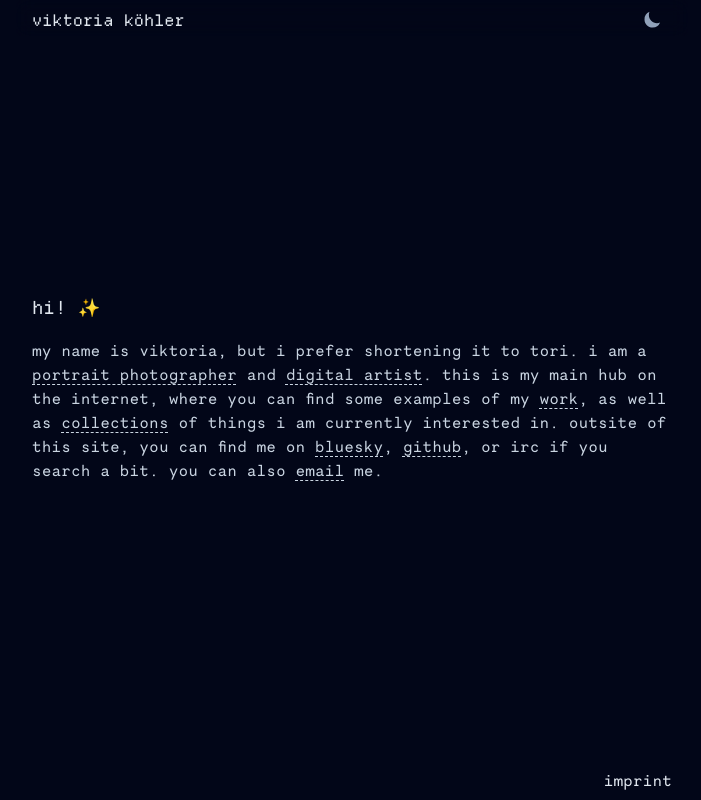
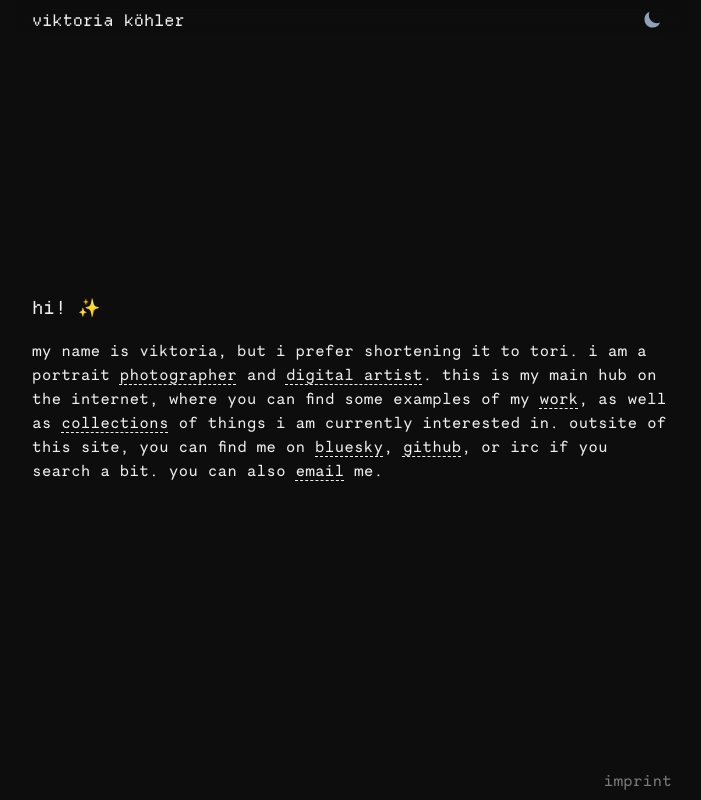
Before and after one commit to toridotzip/website-gen, a website: page src/index.html in a window 1280 px wide. Shown: the whole page, without its empty margins (288-989 px from the left). Drawn offline with Linux system fonts and the light colour scheme; files whose address does not match are found by name.

Commit message:
color adjustment

```diff
--- a/src/index.html
+++ b/src/index.html
@@ -1,5 +1,5 @@
 <!doctype html>
-<html class="dark">
+<html lang="en" class="dark">
 
 <head>
     <meta charset="UTF-8">
@@ -8,9 +8,9 @@
     <title>Viktoria Köhler</title>
 </head>
 
-<body class="min-h-screen flex mx-auto max-w-2xl flex-col justify-between lowercase font-mono font-normal bg-slate-200 dark:bg-slate-950 selection:text-violet-400">
+<body class="min-h-screen flex mx-auto max-w-2xl flex-col justify-between lowercase font-mono font-normal bg-slate-200 dark:bg-silver-900 dark:text-silver-100 selection:text-amulet-400 dark:selection:text-amulet-500">
     <!-- Navbar -->
-    <nav class="w-full max-w-2xl px-4 pt-2 pb-1 max-h-9 fixed flex flex-row items-center justify-between text-slate-950 dark:text-slate-200 text-base backdrop-blur-sm">
+    <nav class="w-full max-w-2xl px-4 pt-2 pb-1 max-h-9 fixed flex flex-row items-center justify-between text-base backdrop-blur-sm">
         <a href="index.html" class="font-display font-medium">Viktoria Köhler</a>
         <!-- Dark mode toggle -->
         <button id="theme-toggle" type="button" class="p-2.5">
@@ -24,15 +24,15 @@
     </nav>
     <!-- Content -->
     <main class="flex flex-col items-start justify-center grow py-5 px-4 text-base">
-        <div class="pt-15 pb-8 content-end text-slate-600 dark:text-slate-300">
-            <h1 class="text-lg font-display text-slate-950 dark:text-slate-200 ">Hi! ✨</h1>
+        <div class="pt-15 pb-8 content-end">
+            <h1 class="text-lg font-display">Hi! ✨</h1>
             <p class="pt-4 pb-5">
-                My name is Viktoria, but I prefer shortening it to Tori. I am a <a href="photo.html">portrait photographer</a> and <a href="arts.html">digital artist</a>. This is my main hub on the internet, where you can find some examples of my <a href="work.html">work</a>, as well as <a href="notes.html">collections</a> of things I am currently interested in. Outsite of this site, you can find me on <a href="https://bsky.app/profile/etc-vi.itch.io">bluesky</a>, <a href="https://github.com/toridotzip">github</a>, or IRC if you search a bit. You can also <a href="mailto:mail@tori.zip">email</a> me.
+                My name is Viktoria, but I prefer shortening it to Tori. I am a portrait <a href="photo.html">photographer</a> and <a href="arts.html">digital artist</a>. This is my main hub on the internet, where you can find some examples of my <a href="work.html">work</a>, as well as <a href="notes.html">collections</a> of things I am currently interested in. Outsite of this site, you can find me on <a href="https://social.xenofem.me/users/etc_vi">bluesky</a>, <a href="https://github.com/toridotzip">github</a>, or IRC if you search a bit. You can also <a href="mailto:mail@tori.zip">email</a> me.
             </p>
         </div>
     </main>
     <!-- Footer -->
-    <footer class="px-4 pb-2 flex flex-row-reverse justify-between text-slate-950 dark:text-slate-200 text-base">
+    <footer class="px-4 pb-2 flex flex-row-reverse justify-between text-silver-600 dark:text-silver-500 text-base">
         <a href="imprint.html">Imprint</a>
     </footer>
 
--- a/src/input.css
+++ b/src/input.css
@@ -3,8 +3,28 @@
 @theme {
     --font-mono: "Necto Mono", sans-serif;
     --font-display: "Departure Mono", sans-serif;
-    --color-bg: oklch(15.91% 0 0);
-    --color-
+    --color-silver-50: oklch(97.91% 0 0);
+    --color-silver-100: oklch(95.51% 0 0);
+    --color-silver-200: oklch(90.37% 0 0);
+    --color-silver-300: oklch(79.21% 0 0);
+    --color-silver-400: oklch(74.76% 0 0);
+    --color-silver-500: oklch(58.63% 0 0);
+    --color-silver-600: oklch(62.68% 0 0);
+    --color-silver-700: oklch(43.86% 0 0);
+    --color-silver-800: oklch(39.42% 0 0);
+    --color-silver-900: oklch(15.91% 0 0);
+    --color-silver-950: oklch(15.91% 0 0);
+    --color-amulet-50: oklch(97.68% 0.0045 134.85);
+    --color-amulet-100: oklch(94.91% 0.0119 133.38);
+    --color-amulet-200: oklch(89.77% 0.024 133.47);
+    --color-amulet-300: oklch(81.24% 0.0415 133.8);
+    --color-amulet-400: oklch(70.89% 0.1581 147.31);
+    --color-amulet-500: oklch(59.52% 0.0672 134.42);
+    --color-amulet-600: oklch(51.05% 0.0595 134.26);
+    --color-amulet-700: oklch(43.8% 0.0478 134.24);
+    --color-amulet-800: oklch(38.28% 0.039 135.38);
+    --color-amulet-900: oklch(33.98% 0.033 136.6);
+    --color-amulet-950: oklch(22.75% 0.0238 137.29);
 }
 
 @custom-variant dark (&:where(.dark, .dark *));
@@ -23,7 +43,7 @@
 
 @layer base {
     a:hover {
-        @apply text-violet-400;
+        @apply text-amulet-400 dark:text-amulet-500;
     }
 
     main a {
```
Also changed, not shown: src/imprint.html (+9 -9 lines), src/output.css.
